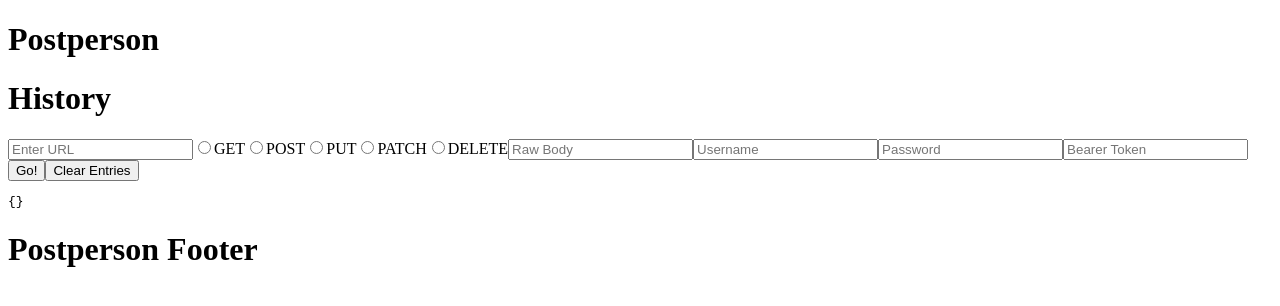
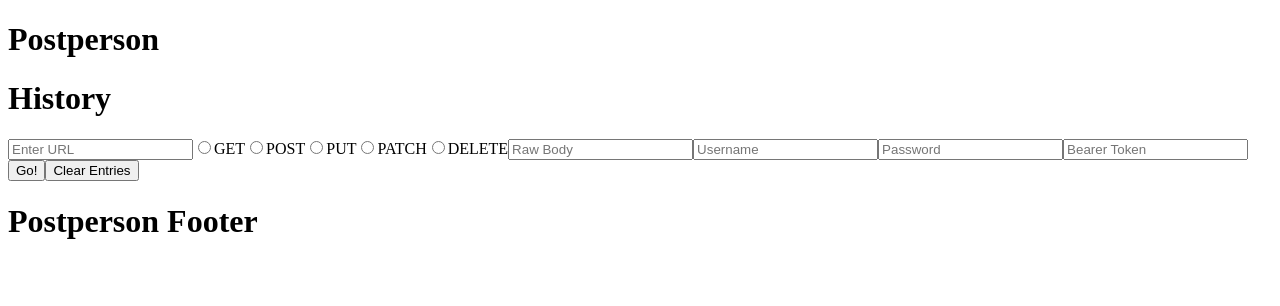
Before and after one commit to drmartell/postperson, a React app: page / in a window 1280 px wide. Shown: the top 306 px of the page. Built offline with nearby package versions, Linux system fonts and the light colour scheme.

Commit message:
resolves empty object display

```diff
--- a/package.json
+++ b/package.json
@@ -26,7 +26,8 @@
   "license": "ISC",
   "dependencies": {
     "react": "^16.12.0",
-    "react-dom": "^16.12.0"
+    "react-dom": "^16.12.0",
+    "react-json-view": "^1.19.1"
   },
   "devDependencies": {
     "@babel/core": "^7.8.4",
--- a/src/components/Response.js
+++ b/src/components/Response.js
@@ -1,12 +1,15 @@
 import React from 'react';
 import PropTypes from 'prop-types';
+import ReactJSON from 'react-json-view';
 
-const Response = ({ responseBody }) => (
-  <pre>{JSON.stringify(responseBody)}</pre>
-);
+const Response = ({ responseBody }) => {
+  return (Object.keys(responseBody).length !== 0 && responseBody.constructor === Object) ?
+    <ReactJSON src={responseBody}/> :
+    '';
+};
 
 Response.propTypes = {
-  responseBody: PropTypes.string
+  responseBody: PropTypes.object
 };
 
 export default Response;
```
Also changed, not shown: 1 other file (tests, documents, lock files or other folders).
